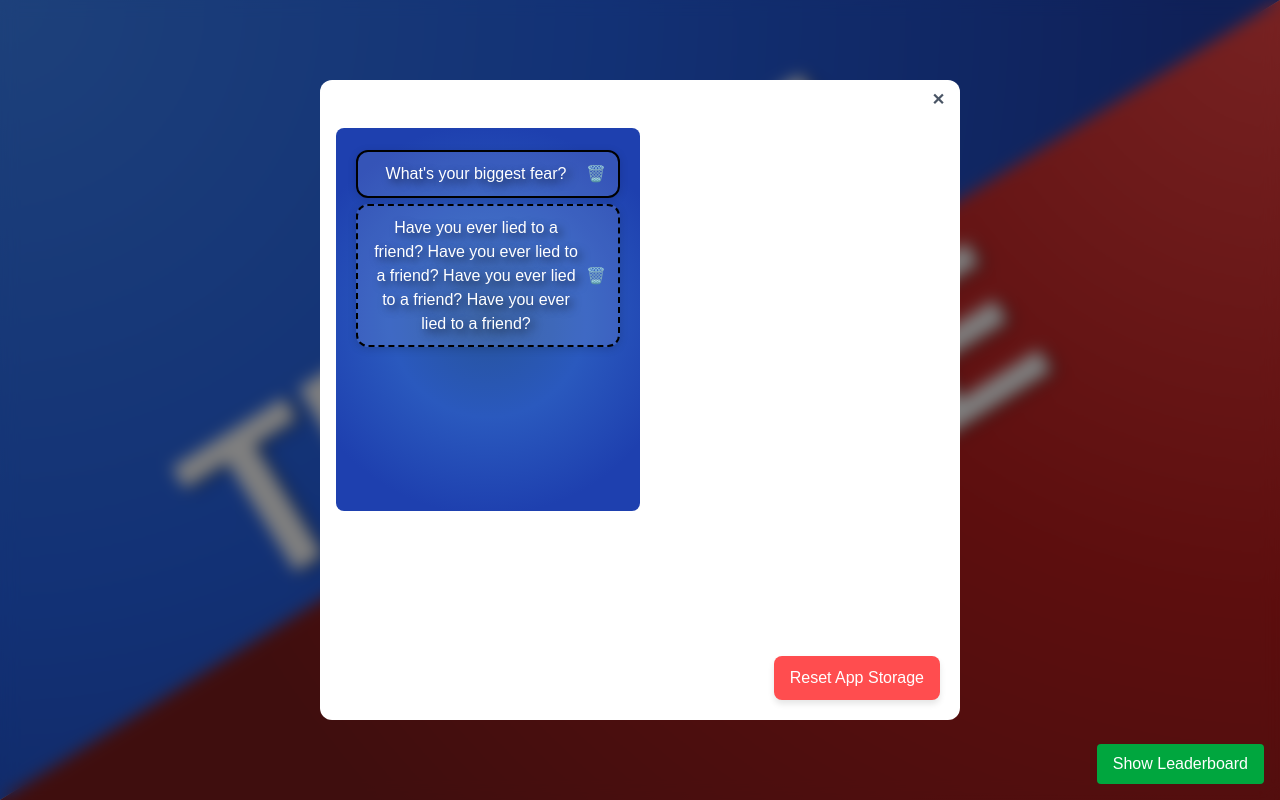
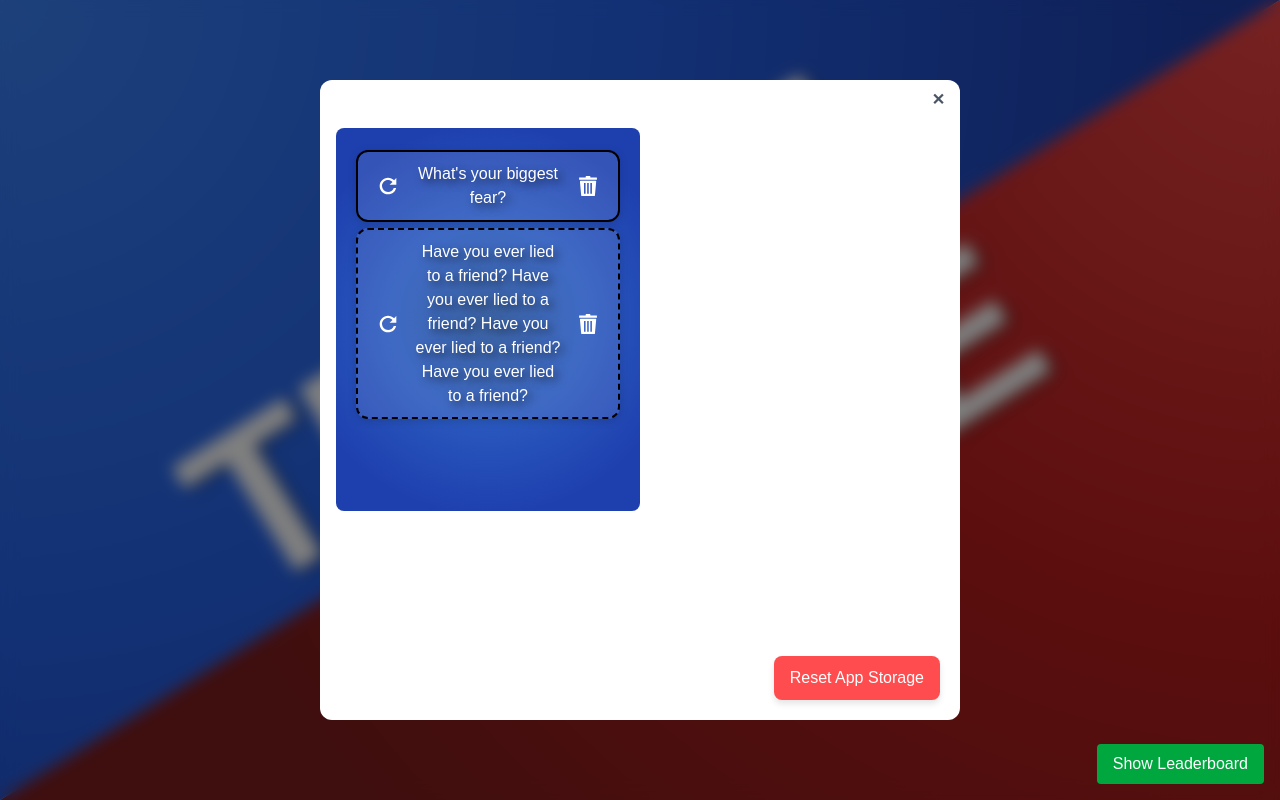
Before and after one commit to LucasMare/truth-or-dare, a Next.js app: page / in a window 1280 px wide. Both pictures are taken after a click on the button "+ Edit Prompts". Built offline with nearby package versions, Linux system fonts and the light colour scheme.

Commit message:
Implemented refresh button for each Truth Prompt, modified some UI, and repaired used state not propagating to whole project.

```diff
--- a/app/components/EditPrompts/EditPromptsButton.tsx
+++ b/app/components/EditPrompts/EditPromptsButton.tsx
@@ -1,8 +1,7 @@
 "use client";
 
 import React, { useState } from "react";
-import AddPromptsMenu from "./EditPromptsMenu";
-import { PromptsListsProvider } from "./PromptsLists";
+import EditPromptsMenu from "./EditPromptsMenu";
 
 export default function AddPromptsButton() {
   const [menuVisible, setMenuVisible] = useState(false);
@@ -42,10 +41,7 @@ export default function AddPromptsButton() {
           />
 
           {/* ✉️ Menu */}
-             <PromptsListsProvider>
-              <AddPromptsMenu onClose={handleClose} />
-             </PromptsListsProvider>
-
+              <EditPromptsMenu onClose={handleClose} />
         </>
       )}
     </>
--- a/app/components/EditPrompts/EditPromptsMenu.tsx
+++ b/app/components/EditPrompts/EditPromptsMenu.tsx
@@ -23,7 +23,7 @@ export default function EditPromptsMenu({ onClose }: EditPromptsMenuProps) {
                 borderRadius: "12px",
                 padding: "1rem",
                 overflowY: "auto",
-                zIndex: 100,
+                zIndex: 60,
             }}
         >
             <button
--- a/app/components/EditPrompts/TruthsPromptsTable.tsx
+++ b/app/components/EditPrompts/TruthsPromptsTable.tsx
@@ -10,6 +10,7 @@ export default function TruthsPromptsTable({ children }: PromptsTableProps) {
   const containerRef = useRef<HTMLDivElement>(null);
   const [showTopArrow, setShowTopArrow] = useState(false);
   const [showBottomArrow, setShowBottomArrow] = useState(false);
+  const [hoveredTrashIndex, setHoveredTrashIndex] = useState<number | null>(null);
 
   // Track which item is hovered (store index or null)
   const [hoveredIndex, setHoveredIndex] = useState<number | null>(null);
@@ -61,60 +62,118 @@ export default function TruthsPromptsTable({ children }: PromptsTableProps) {
               <li
                 key={index}
                 style={{
-                  position: "relative",
                   width: "97%",
                   margin: "0.4rem auto",
                   padding: "0.6rem 1rem",
-                  paddingRight: "40px",
                   backgroundColor: "rgba(255, 255, 255, 0.1)",
                   borderRadius: "12px",
                   boxShadow: "0 2px 8px rgba(0, 0, 0, 0.15)",
                   wordWrap: "break-word",
-                  textAlign: "center",
                   display: "flex",
                   alignItems: "center",
-                  justifyContent: "center",
-                  opacity: isHovered ? 0.6 : 1,
-                  transition: "opacity 0.2s ease",
-                  textShadow: "4px 4px 8px rgba(0, 0, 0, 0.6)", // adds a subtle drop shadow
+                  justifyContent: "space-between",
+                  transition: "border 0.2s ease",
+                  opacity: hoveredTrashIndex === index ? 0.6 : 1,
+                  textShadow: "4px 4px 8px rgba(0, 0, 0, 0.6)",
                   borderWidth: "2px",
                   borderColor: "black",
-                  borderStyle: truth.used ? "dashed" : "solid",
+                  borderStyle:
+                    truth.used
+                      ? hoveredIndex === index
+                        ? "solid"
+                        : "dashed"
+                      : "solid",
                 }}
               >
-                {truth.text}
+                {/* Reset Button on the left */}
+                <button
+                  onClick={() => {
+                    const updatedTruths = truths.map((truth, i) =>
+                      i === index ? { ...truth, used: false } : truth
+                    );
+                    setTruths(updatedTruths);
+                  }}
 
-                <button
-                  onClick={() => deleteTruth(index)}
                   onMouseEnter={() => setHoveredIndex(index)}
                   onMouseLeave={() => setHoveredIndex(null)}
                   style={{
-                    position: "absolute",
-                    right: "8px",
-                    top: "50%",
-                    transform: "translateY(-50%)",
                     width: "28px",
                     height: "28px",
                     borderRadius: "6px",
                     border: "none",
-                    color: "white",
+                    backgroundColor: "transparent",
+                    display: "flex",
+                    alignItems: "center",
+                    justifyContent: "center",
                     cursor: "pointer",
-                    fontWeight: "bold",
-                    fontSize: "16px",
-                    lineHeight: "1",
+                    padding: 0,
+                    marginRight: "0.8rem",  // margin to right
+                  }}
+                  aria-label={`Reset truth: ${truth.text}`}
+                >
+                  <svg
+                    xmlns="http://www.w3.org/2000/svg"
+                    viewBox="0 0 32 32"
+                    width="24"
+                    height="24"
+                    fill="white"
+                  >
+                    <path d="M27.1 14.313V5.396L24.158 8.34c-2.33-2.325-5.033-3.503-8.11-3.503C9.902 4.837 4.901 9.847 4.899 16c.001 6.152 5.003 11.158 11.15 11.16 4.276 0 9.369-2.227 10.836-8.478l.028-.122h-3.23l-.022.068c-1.078 3.242-4.138 5.421-7.613 5.421a8 8 0 0 1-5.691-2.359A7.993 7.993 0 0 1 8 16.001c0-4.438 3.611-8.049 8.05-8.049 2.069 0 3.638.58 5.924 2.573l-3.792 3.789H27.1z" />
+                  </svg>
+                </button>
+
+                {/* The truth text in the center */}
+                <span style={{ flex: 1, textAlign: "center" }}>
+                  {truth.text}
+                </span>
+
+                {/* Trash button on the right */}
+                <button
+                  onClick={() => deleteTruth(index)}
+                  onMouseEnter={() => setHoveredTrashIndex(index)}
+                  onMouseLeave={() => setHoveredTrashIndex(null)}
+                  style={{
+                    width: "28px",
+                    height: "28px",
+                    borderRadius: "6px",
+                    border: "none",
+                    cursor: "pointer",
                     display: "flex",
                     alignItems: "center",
                     justifyContent: "center",
                     userSelect: "none",
-                    backgroundColor: "transparent", // Make trash can button transparent
+                    backgroundColor: "transparent",
+                    padding: 0,
+                    marginLeft: "0.8rem",  // margin to left
                   }}
                   aria-label={`Delete truth: ${truth.text}`}
                 >
-                  🗑️
+                  <svg
+                    fill="white"
+                    width="20px"
+                    height="20px"
+                    viewBox="-6.7 0 122.88 122.88"
+                    xmlns="http://www.w3.org/2000/svg"
+                  >
+                    <path
+                      fillRule="evenodd"
+                      clipRule="evenodd"
+                      d="M2.347,9.633h38.297V3.76c0-2.068,1.689-3.76,3.76-3.76h21.144
+         c2.07,0,3.76,1.691,3.76,3.76v5.874h37.83c1.293,0,2.347,1.057,2.347,2.349v11.514H0V11.982C0,10.69,1.055,9.633,2.347,9.633
+         L2.347,9.633z M8.69,29.605h92.921c1.937,0,3.696,1.599,3.521,3.524l-7.864,86.229c-0.174,1.926-1.59,3.521-3.523,3.521h-77.3
+         c-1.934,0-3.352-1.592-3.524-3.521L5.166,33.129C4.994,31.197,6.751,29.605,8.69,29.605L8.69,29.605z M69.077,42.998h9.866v65.314
+         h-9.866V42.998L69.077,42.998z M30.072,42.998h9.867v65.314h-9.867V42.998L30.072,42.998z M49.572,42.998h9.869v65.314h-9.869
+         V42.998L49.572,42.998z"
+                    />
+                  </svg>
                 </button>
+
+
               </li>
+
             );
           })}
+
 
         </ul>
         {children}
--- a/app/components/MainMenu.tsx
+++ b/app/components/MainMenu.tsx
@@ -4,7 +4,7 @@ import React, { useState } from "react";
 import TruthButton from "@/app/components/TruthButton";
 import DareButton from "@/app/components/DareButton";
 import OrComponent from "@/app/components/OrComponent";
-import AddPromptsButton from "@/app/components/EditPrompts/EditPromptsButton";
+import EditPromptsButton from "@/app/components/EditPrompts/EditPromptsButton";
 import LoadingScreen from "@/app/components/LoadingScreen";
 import Leaderboard from "@/app/components/EditPlayers/Leaderboard";
 import { PromptsListsProvider } from "./EditPrompts/PromptsLists";
@@ -30,10 +30,9 @@ export default function MainMenu() {
       <PromptsListsProvider>
         <TruthButton onReady={() => setTruthReady(true)} />
         <DareButton onReady={() => setDareReady(true)} />
+      {isReady && <EditPromptsButton />}
+      {isReady && <OrComponent />}
       </PromptsListsProvider>
-
-      {isReady && <AddPromptsButton />}
-      {isReady && <OrComponent />}
       <button
         onClick={() => setShowLeaderboard(true)}
         className="fixed bottom-4 right-4 bg-green-600 text-white px-4 py-2 rounded hover:bg-green-700 z-40 zIndex-50"
--- a/app/components/TruthButton.tsx
+++ b/app/components/TruthButton.tsx
@@ -57,7 +57,7 @@ export default function TruthButton({ onReady }: TruthButtonProps) {
   const handleClick = () => {
     const unusedTruths = truths.filter((d) => !d.used);
     if (unusedTruths.length === 0) {
-      // All dares used, maybe reset or show a message
+      // All truth used, maybe reset or show a message
       alert("No Questions available");
       return;
     }
@@ -67,7 +67,7 @@ export default function TruthButton({ onReady }: TruthButtonProps) {
     setTruth(chosenTruth.text);
     setIsModalOpen(true);
 
-    // Mark the chosen dare as used in the dares list
+    // Mark the chosen truth as used in the truths list
     const updatedTruths = truths.map((d) =>
       d.text === chosenTruth.text ? { ...d, used: true } : d
     );
```
Lines whose indentation alone changed are shown as unchanged.
